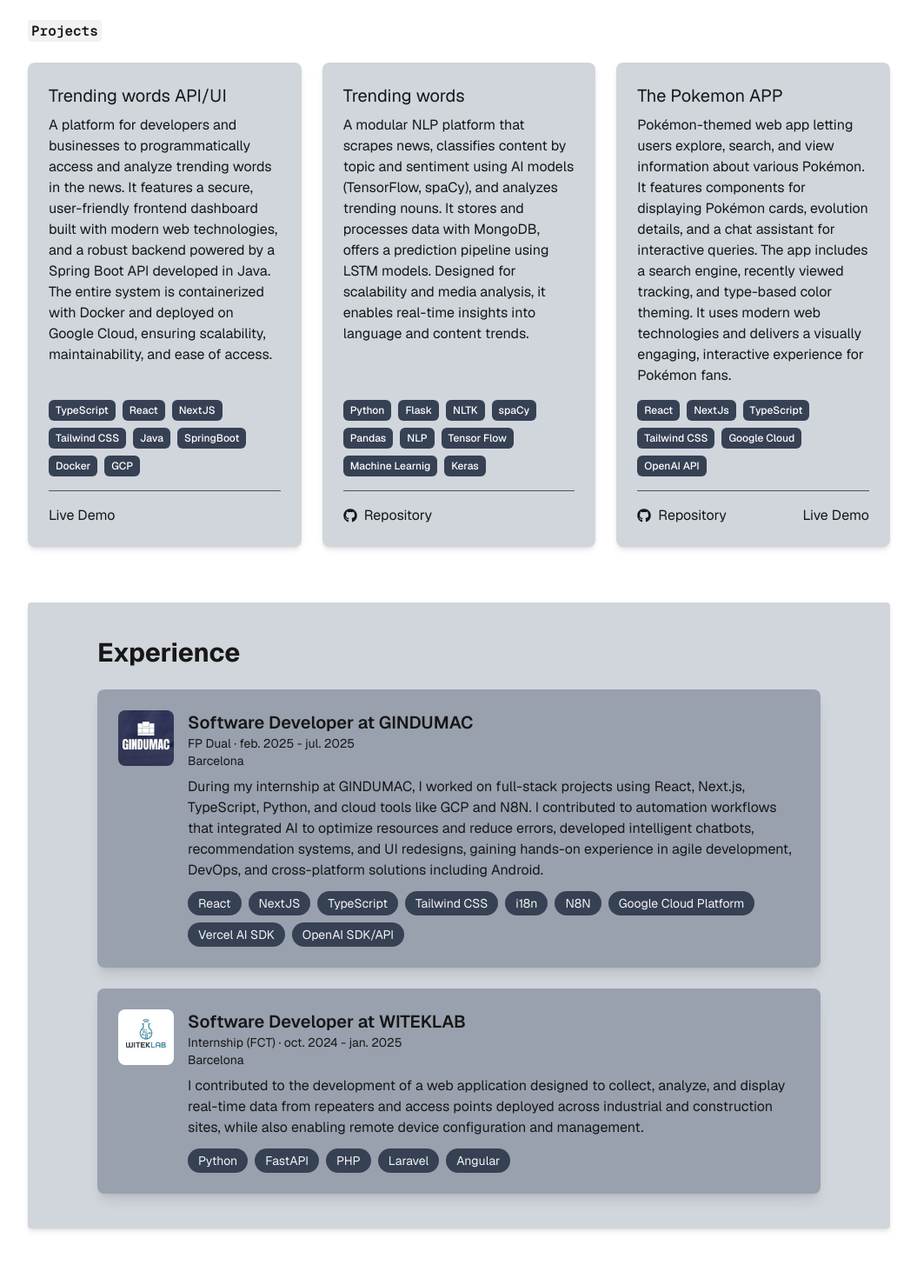
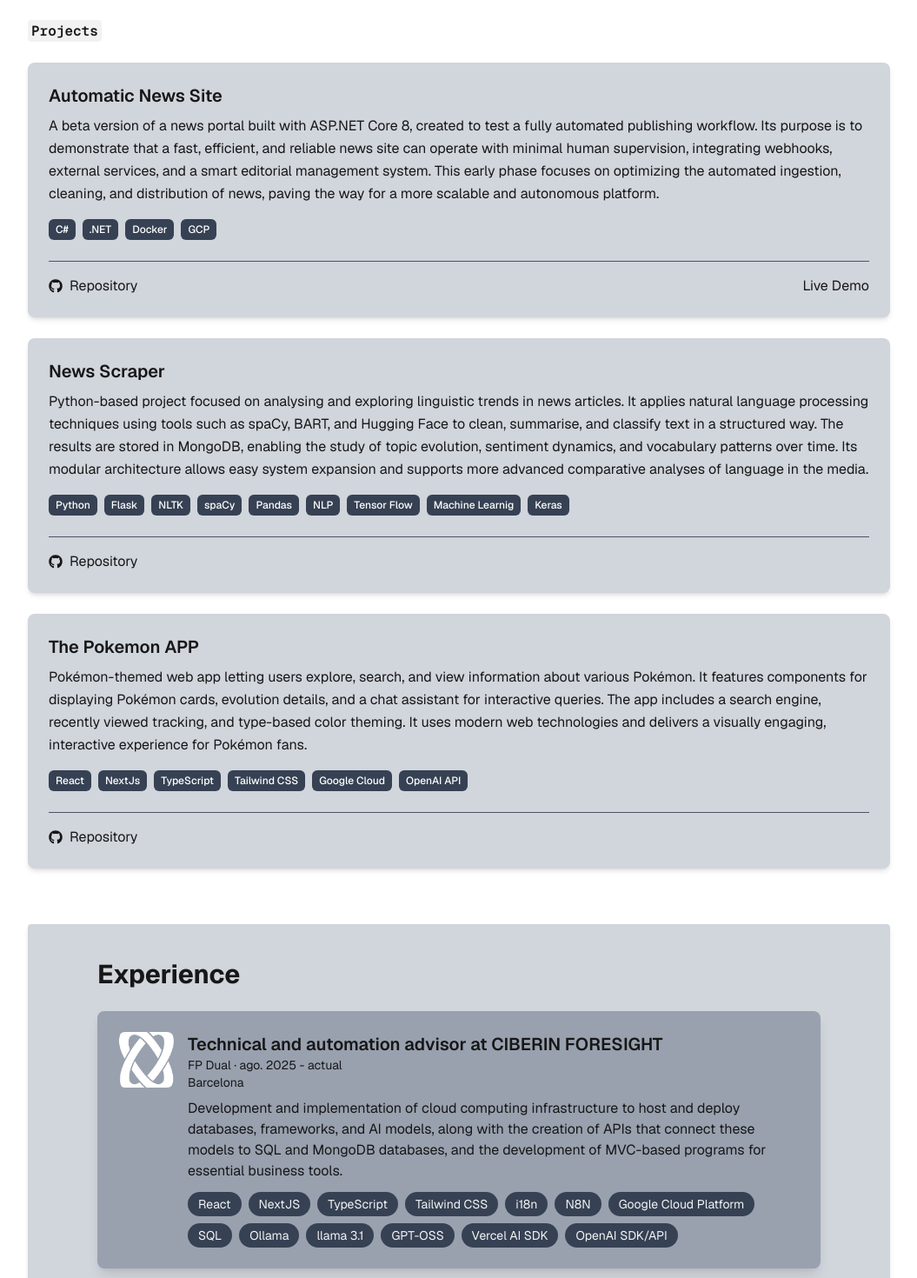
Before and after one commit to christianfitaram/personal_portfolio_v2, a Next.js app: page / in a window 1280 px wide. Shown: the part 700-2170 px from the top of the page at 87% size, without its empty margins (112-1167 px from the left). Built offline with nearby package versions, Linux system fonts and the light colour scheme.

Commit message:
Update: remove deployment workflow, add project experience details, and enhance project component with video support

```diff
--- a/public/locales/CA.json
+++ b/public/locales/CA.json
@@ -61,6 +61,30 @@
   ],
   "experience": [
     {
+      "title": "Conseller tècnic i d'automatització",
+      "company": "CIBERIN FORESIGHT",
+      "companyLogo": "../img/logo-cibering-cut.png",
+      "contractType": "FP Dual",
+      "periodTime": "ago. 2025 - actual",
+      "location": "Barcelona",
+      "description": "Desenvolupament i implementació d’infraestructura de cloud computing per allotjar i desplegar bases de dades, frameworks i models d’intel·ligència artificial, juntament amb la creació d’API’s que connecten aquests models amb bases de dades SQL i MongoDB, i el desenvolupament de programes basats en arquitectura MVC per a les eines empresarials necessàries.",
+      "technologies": [
+        "React",
+        "NextJS",
+        "TypeScript",
+        "Tailwind CSS",
+        "i18n",
+        "N8N",
+        "Google Cloud Platform",
+        "SQL",
+        "Ollama",
+        "llama 3.1",
+        "GPT-OSS",
+        "Vercel AI SDK",
+        "OpenAI SDK/API"
+      ]
+    },
+    {
       "title": "Desenvolupador de software",
       "company": "GINDUMAC",
       "companyLogo": "../img/gindumac_logo.jpeg",
@@ -113,23 +137,15 @@
     {
       "principal": [
         {
-          "title": "Trending words API/UI",
-          "description": "Una plataforma per a desenvolupadors i empreses per accedir i analitzar programàticament paraules de tendència a les notícies. Compta amb un panell frontal segur i fàcil d'utilitzar construït amb tecnologies web modernes, i un backend robust desenvolupat amb una API de Spring Boot en Java. Tot el sistema està contenidoritzat amb Docker i desplegat a Google Cloud, garantint escalabilitat i mantenibilitat.",
-          "technologies": [
-            "TypeScript",
-            "React",
-            "NextJS",
-            "Tailwind CSS",
-            "Java",
-            "SpringBoot",
-            "Docker",
-            "GCP"
-          ],
+          "title": "Automatic News Site",
+          "repository":"https://github.com/christianfitaram/automatic-news-site",
+          "description": "Versió beta d’un portal de notícies desenvolupat amb ASP.NET Core 8, pensat per provar un flux de publicació completament automatitzat. L’objectiu és demostrar que és possible mantenir un lloc web àgil i eficient amb mínima supervisió humana, integrant webhooks, serveis externs i un sistema de gestió editorial intel·ligent. Aquesta fase inicial pretén optimitzar la recepció, neteja i difusió automàtica de notícies, preparant el camí per a una plataforma més escalable i autònoma.",
+          "technologies": ["C#", ".NET", "Docker", "GCP"],
           "link": "https://trendapi.enricfitaram.dev/"
         },
         {
-          "title": "Trending words",
-          "description": "Una plataforma modular de PNL que rastreja notícies, classifica contingut per tema i sentiment utilitzant models d'IA (TensorFlow, spaCy), i analitza noms en tendència. Emmagatzema i processa dades amb MongoDB, i ofereix un pipeline de predicció amb models LSTM. Dissenyada per a l'escalabilitat i l'anàlisi mediàtica, permet obtenir coneixements en temps real sobre tendències lingüístiques.",
+          "title": "News Scraper",
+          "description": "Projecte en Python centrat en l’anàlisi i l’exploració de les tendències lingüístiques en articles de notícies. Fa servir tècniques de processament del llenguatge natural amb eines com spaCy, BART i Hugging Face per netejar, resumir i classificar textos de manera estructurada. Els resultats s’emmagatzemen a MongoDB, fet que permet estudiar l’evolució de temes, sentiments i patrons de vocabulari al llarg del temps. La seva arquitectura modular facilita l’ampliació del sistema i el desenvolupament d’anàlisis comparatives més sofisticades sobre el llenguatge als mitjans.",
           "repository": "https://github.com/christianfitaram/LanguageTrendExplorer",
           "technologies": [
             "Python",
@@ -154,8 +170,7 @@
             "Tailwind CSS",
             "Google Cloud",
             "OpenAI API"
-          ],
-          "link": "https://project1.enricfitaram.dev/"
+          ]
         }
       ],
       "projects": []
--- a/public/locales/EN.json
+++ b/public/locales/EN.json
@@ -51,6 +51,29 @@
   ],
   "experience": [
     {
+      "title": "Technical and automation advisor",
+      "company": "CIBERIN FORESIGHT",
+      "companyLogo": "../img/logo-cibering-cut.png",
+      "contractType": "FP Dual",
+      "periodTime": "ago. 2025 - actual",
+      "location": "Barcelona",
+      "description": "Development and implementation of cloud computing infrastructure to host and deploy databases, frameworks, and AI models, along with the creation of APIs that connect these models to SQL and MongoDB databases, and the development of MVC-based programs for essential business tools.",      "technologies": [
+        "React",
+        "NextJS",
+        "TypeScript",
+        "Tailwind CSS",
+        "i18n",
+        "N8N",
+        "Google Cloud Platform",
+        "SQL",
+        "Ollama",
+        "llama 3.1",
+        "GPT-OSS",
+        "Vercel AI SDK",
+        "OpenAI SDK/API"
+      ]
+    },
+    {
       "title": "Software Developer",
       "company": "GINDUMAC",
       "companyLogo": "../img/gindumac_logo.jpeg",
@@ -91,23 +114,20 @@
     {
       "principal": [
         {
-          "title": "Trending words API/UI",
-          "description": "A platform for developers and businesses to programmatically access and analyze trending words in the news. It features a secure, user-friendly frontend dashboard built with modern web technologies, and a robust backend powered by a Spring Boot API developed in Java. The entire system is containerized with Docker and deployed on Google Cloud, ensuring scalability, maintainability, and ease of access.",
+          "title": "Automatic News Site",
+          "repository":"https://github.com/christianfitaram/automatic-news-site",
+          "description": "A beta version of a news portal built with ASP.NET Core 8, created to test a fully automated publishing workflow. Its purpose is to demonstrate that a fast, efficient, and reliable news site can operate with minimal human supervision, integrating webhooks, external services, and a smart editorial management system. This early phase focuses on optimizing the automated ingestion, cleaning, and distribution of news, paving the way for a more scalable and autonomous platform.",
           "technologies": [
-            "TypeScript",
-            "React",
-            "NextJS",
-            "Tailwind CSS",
-            "Java",
-            "SpringBoot",
+            "C#",
+            ".NET",
             "Docker",
             "GCP"
           ],
           "link": "https://trendapi.enricfitaram.dev/"
         },
         {
-          "title": "Trending words",
-          "description": "A modular NLP platform that scrapes news, classifies content by topic and sentiment using AI models (TensorFlow, spaCy), and analyzes trending nouns. It stores and processes data with MongoDB, offers a prediction pipeline using LSTM models. Designed for scalability and media analysis, it enables real-time insights into language and content trends.",
+          "title": "News Scraper",
+          "description": "Python-based project focused on analysing and exploring linguistic trends in news articles. It applies natural language processing techniques using tools such as spaCy, BART, and Hugging Face to clean, summarise, and classify text in a structured way. The results are stored in MongoDB, enabling the study of topic evolution, sentiment dynamics, and vocabulary patterns over time. Its modular architecture allows easy system expansion and supports more advanced comparative analyses of language in the media.",
           "repository": "https://github.com/christianfitaram/LanguageTrendExplorer",
           "technologies": [
             "Python",
@@ -119,7 +139,8 @@
             "Tensor Flow",
             "Machine Learnig",
             "Keras"
-          ]
+          ],
+          "video": ""
         },
         {
           "title": "The Pokemon APP",
@@ -133,7 +154,8 @@
             "Google Cloud",
             "OpenAI API"
           ],
-          "link": "https://project1.enricfitaram.dev/"
+
+          "video": ""
         }
       ],
       "projects": []
--- a/public/locales/ES.json
+++ b/public/locales/ES.json
@@ -63,6 +63,29 @@
 
   "experience": [
     {
+      "title": "Consejero Técnico y de automatizacióne",
+      "company": "CIBERIN FORESIGHT",
+      "companyLogo": "../img/logo-cibering-cut.png",
+      "contractType": "FP Dual",
+      "periodTime": "ago. 2025 - actual",
+      "location": "Barcelona",
+      "description": "Desarrollo e implementación de infraestructura de cloud computing para alojar y desplegar bases de datos, frameworks y modelos de inteligencia artificial, junto con la creación de API’s que conectan dichos modelos con bases de datos SQL y MongoDB, y el desarrollo de programas basados en arquitectura MVC para herramientas empresariales necesarias.",   "technologies": [
+        "React",
+        "NextJS",
+        "TypeScript",
+        "Tailwind CSS",
+        "i18n",
+        "N8N",
+        "Google Cloud Platform",
+        "SQL",
+        "Ollama",
+        "llama 3.1",
+        "GPT-OSS",
+        "Vercel AI SDK",
+        "OpenAI SDK/API"
+      ]
+    },
+    {
       "title": "Desarrollador de Software",
       "company": "GINDUMAC",
       "companyLogo": "../img/gindumac_logo.jpeg",
@@ -105,23 +128,20 @@
     {
       "principal": [
         {
-          "title": "Trending words API/UI",
-          "description": "Plataforma para que desarrolladores y empresas accedan y analicen programáticamente palabras en tendencia dentro de noticias. Cuenta con un panel de control seguro y fácil de usar desarrollado con tecnologías web modernas, y un backend robusto impulsado por una API en Spring Boot desarrollada en Java. Todo el sistema está contenerizado con Docker y desplegado en Google Cloud, lo que garantiza escalabilidad, mantenibilidad y fácil acceso.",
-          "technologies": [
-            "TypeScript",
-            "React",
-            "NextJS",
-            "Tailwind CSS",
-            "Java",
-            "SpringBoot",
+          "title": "Automatic News Site",
+          "repository":"https://github.com/christianfitaram/automatic-news-site",
+          "description": "Versión beta de un portal de noticias desarrollado con ASP.NET Core 8, diseñado para probar un flujo completamente automatizado de publicación de artículos. Su propósito es demostrar que es posible mantener un sitio ágil y funcional con mínima supervisión humana, integrando webhooks, servicios externos y un sistema de gestión editorial inteligente. Esta etapa inicial busca optimizar la recepción, limpieza y difusión automática de noticias, preparando el terreno para una plataforma más escalable y autónoma.",
+           "technologies": [
+            "C#",
+            ".NET",
             "Docker",
             "GCP"
           ],
           "link": "https://trendapi.enricfitaram.dev/"
         },
         {
-          "title": "Trending words",
-          "description": "Plataforma modular de NLP que recopila noticias, clasifica el contenido por tema y sentimiento usando modelos de IA (TensorFlow, spaCy) y analiza los sustantivos más relevantes. Almacena y procesa los datos con MongoDB, ofrece una pipeline de predicción basada en modelos LSTM. Diseñada para ser escalable y orientada al análisis mediático, permite obtener insights en tiempo real sobre las tendencias lingüísticas y de contenido.",
+          "title": "News Scraper",
+          "description": "Proyecto en Python enfocado en el análisis y la exploración de tendencias lingüísticas dentro de artículos de noticias. Utiliza técnicas de procesamiento del lenguaje natural con herramientas como spaCy, BART y Hugging Face para limpiar, resumir y clasificar textos de forma estructurada. Los resultados se almacenan en MongoDB, lo que permite estudiar la evolución de temas, sentimientos y patrones de vocabulario a lo largo del tiempo. Su arquitectura modular facilita la ampliación del sistema y el desarrollo de análisis comparativos más sofisticados sobre el lenguaje en los medios.",
           "repository": "https://github.com/christianfitaram/LanguageTrendExplorer",
           "technologies": [
             "Python",
@@ -147,8 +167,7 @@
             "Tailwind CSS",
             "Google Cloud",
             "OpenAI API"
-          ],
-          "link": "https://project1.enricfitaram.dev/"
+          ]
         }
       ],
       "projects": []
--- a/src/app/components/Projects.tsx
+++ b/src/app/components/Projects.tsx
@@ -1,18 +1,19 @@
 "use client";
-import { useLanguage } from "@/context/LanguageContext";
-import { useEffect, useState } from "react";
-import { FaGithub } from "react-icons/fa";
+import {useLanguage} from "@/context/LanguageContext";
+import {useEffect, useState} from "react";
+import {FaGithub} from "react-icons/fa";
 
 interface ProjectItem {
     title: string;
     description: string;
     repository: string;
     technologies: string[];
-  link: string;
+    link?: string;
+    video?: string;
 }
 
 export default function Projects() {
-  const { translations } = useLanguage();
+    const {translations} = useLanguage();
     const [projectData, setProjectData] = useState<ProjectItem[]>([]);
     const [loading, setLoading] = useState(true); // Loading state
 
@@ -27,13 +28,14 @@ export default function Projects() {
     }, [translations]);
 
     return (
-    <div id="#projects" className="w-full mx-auto">
+        <section id="projects" className="w-full mx-auto">
             <div className="mb-4">
-        <code className="bg-black/[.05] dark:bg-white/[.06] px-1 py-0.5 rounded font-[family-name:var(--font-geist-mono)] font-semibold">
+                <code
+                    className="bg-black/[.05] dark:bg-white/[.06] px-1 py-0.5 rounded font-[family-name:var(--font-geist-mono)] font-semibold">
                     {translations.projectsTitle || "Projects"}
                 </code>
             </div>
-      <div className="grid grid-cols-1 lg:grid-cols-3 gap-6 mt-6">
+            <div className="flex flex-col gap-6 mt-6">
                 {loading ? (
                     Array(3)
                         .fill(null)
@@ -52,13 +54,11 @@ export default function Projects() {
                     projectData.map((project, index) => (
                         <div
                             key={index}
-              className=" bg-[var(--card-projects-bg)] rounded-lg p-6 shadow-md hover:shadow-lg transition-all
-                   w-full max-w-full overflow-hidden break-words h-full flex flex-col justify-between"
+                            className="bg-[var(--card-projects-bg)] rounded-lg p-6 shadow-md hover:shadow-lg transition-all w-full max-w-full overflow-hidden flex flex-col gap-6 lg:flex-row lg:items-start"
                         >
-              <h3 className="text-xl">{project.title}</h3>
-              <div className="flex flex-col items-start h-full">
-                <p className="mt-2 break-words">{project.description}</p>
-              </div>
+                            <div className="flex-1 flex flex-col">
+                                <h3 className="text-xl font-semibold">{project.title}</h3>
+                                <p className="mt-2 break-words leading-relaxed">{project.description}</p>
                                 <div className="mt-4 flex flex-wrap gap-2">
                                     {project.technologies.map((tech, techIndex) => (
                                         <span
@@ -70,18 +70,18 @@ export default function Projects() {
                                     ))}
                                 </div>
 
-              <div className="mt-4 pt-4 flex justify-between items-center border-t border-gray-600">
+                                {(project.repository || project.link) && (
+                                    <div className="mt-6 pt-4 border-t border-gray-600 flex flex-wrap justify-between items-center gap-3">
                                         {project.repository && (
-                  <div className="flex flex-row items-center gap-2">
-                    <FaGithub className="transition duration-300" />
                                             <a
                                                 href={project.repository}
                                                 target="_blank"
                                                 rel="noopener noreferrer"
+                                                className="flex items-center gap-2 hover:underline"
                                             >
+                                                <FaGithub className="transition duration-300"/>
                                                 {translations.repository || "Repository"}
                                             </a>
-                  </div>
                                         )}
                                         {project.link && (
                                             <a
@@ -90,16 +90,33 @@ export default function Projects() {
                                                 rel="noopener noreferrer"
                                                 className="hover:underline break-words"
                                             >
-                    Live Demo
+                                                {translations.liveDemo || "Live Demo"}
                                             </a>
                                         )}
                                     </div>
+                                )}
+                            </div>
+                            {project.video && project.video.trim() !== "" && (
+                                <div className="w-full lg:w-80 xl:w-96 flex-shrink-0 overflow-hidden rounded-md bg-black/40">
+                                    <video
+                                        autoPlay
+                                        loop
+                                        muted
+                                        playsInline
+                                        className="w-full h-full object-cover"
+                                        preload="metadata"
+                                    >
+                                        <source src={project.video} type="video/mp4"/>
+                                        Your browser does not support the video tag.
+                                    </video>
+                                </div>
+                            )}
                         </div>
                     ))
                 ) : (
                     <p className="text-gray-400 text-center">No projects available.</p>
                 )}
             </div>
-    </div>
+        </section>
     );
 }
```
Also changed, not shown: public/img/logo-cibering-cut.png (added), 1 other file (tests, documents, lock files or other folders). Lines whose indentation alone changed are shown as unchanged.
